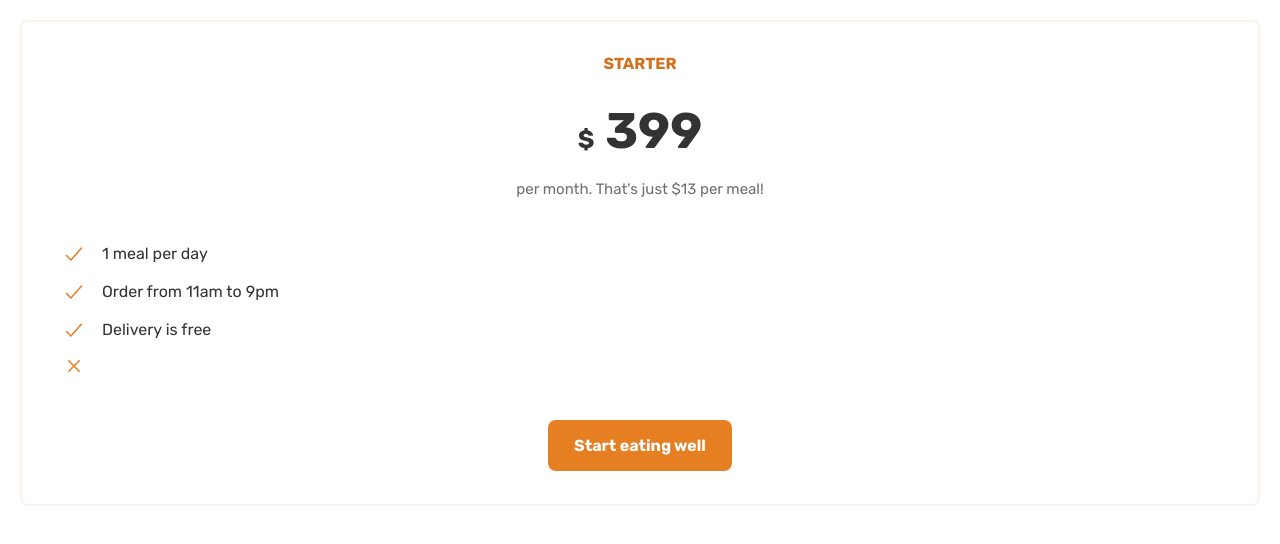
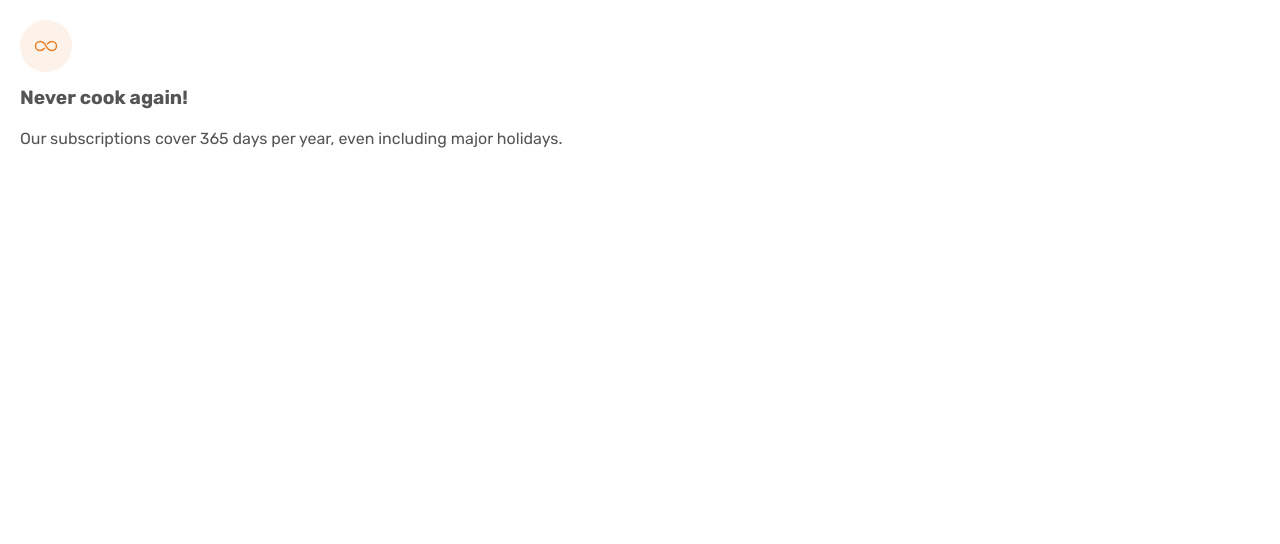
Before and after one commit to pbnjaay/omni, a plain HTML site: page labo.html in a window 1280 px wide. Drawn offline with nearby package versions, Linux system fonts and the light colour scheme.

Commit message:
adding feature plan

```diff
--- a/css/style.css
+++ b/css/style.css
@@ -311,3 +311,9 @@ a {
 .plan__footer {
     padding: 4.4rem 0;
 }
+
+/* feature */
+.feature__title {
+    font-weight: 700;
+    font-size: 1.92rem;
+}
--- a/labo.html
+++ b/labo.html
@@ -20,48 +20,13 @@
     <link rel="stylesheet" href="css/style.css" />
   </head>
   <body style="padding: 2rem">
-    <div class="plan">
-      <header class="plan__header">
-        <p class="plan__name">Starter</p>
-        <p class="plan__price"><span>$</span> 399</p>
-        <p class="plan__text text-small">
-          per month. That's just $13 per meal!
-        </p>
-      </header>
-      <div class="plan__body">
-        <ul class="list list--icon">
-          <li class="list__item">
-            <ion-icon
-              class="icon icon--primary"
-              name="checkmark-outline"
-            ></ion-icon>
-            1 meal per day
-          </li>
-          <li class="list__item">
-            <ion-icon
-              class="icon icon--primary"
-              name="checkmark-outline"
-            ></ion-icon>
-            Order from 11am to 9pm
-          </li>
-          <li class="list__item">
-            <ion-icon
-              class="icon icon--primary"
-              name="checkmark-outline"
-            ></ion-icon>
-            Delivery is free
-          </li>
-          <li class="list__item">
-            <ion-icon
-              class="icon icon--primary"
-              name="close-outline"
-            ></ion-icon>
-          </li>
-        </ul>
-      </div>
-      <footer class="plan__footer">
-        <a class="btn btn--primary">Start eating well</a>
-      </footer>
+    <div class="feature">
+      <ion-icon class="icon icon--feature" name="infinite-outline"></ion-icon>
+      <p class="feature__title">Never cook again!</p>
+      <p>
+        Our subscriptions cover 365 days per year, even including major
+        holidays.
+      </p>
     </div>
   </body>
 </html>
```
Also changed, not shown: components/card.html (added, +38 -0 lines).
